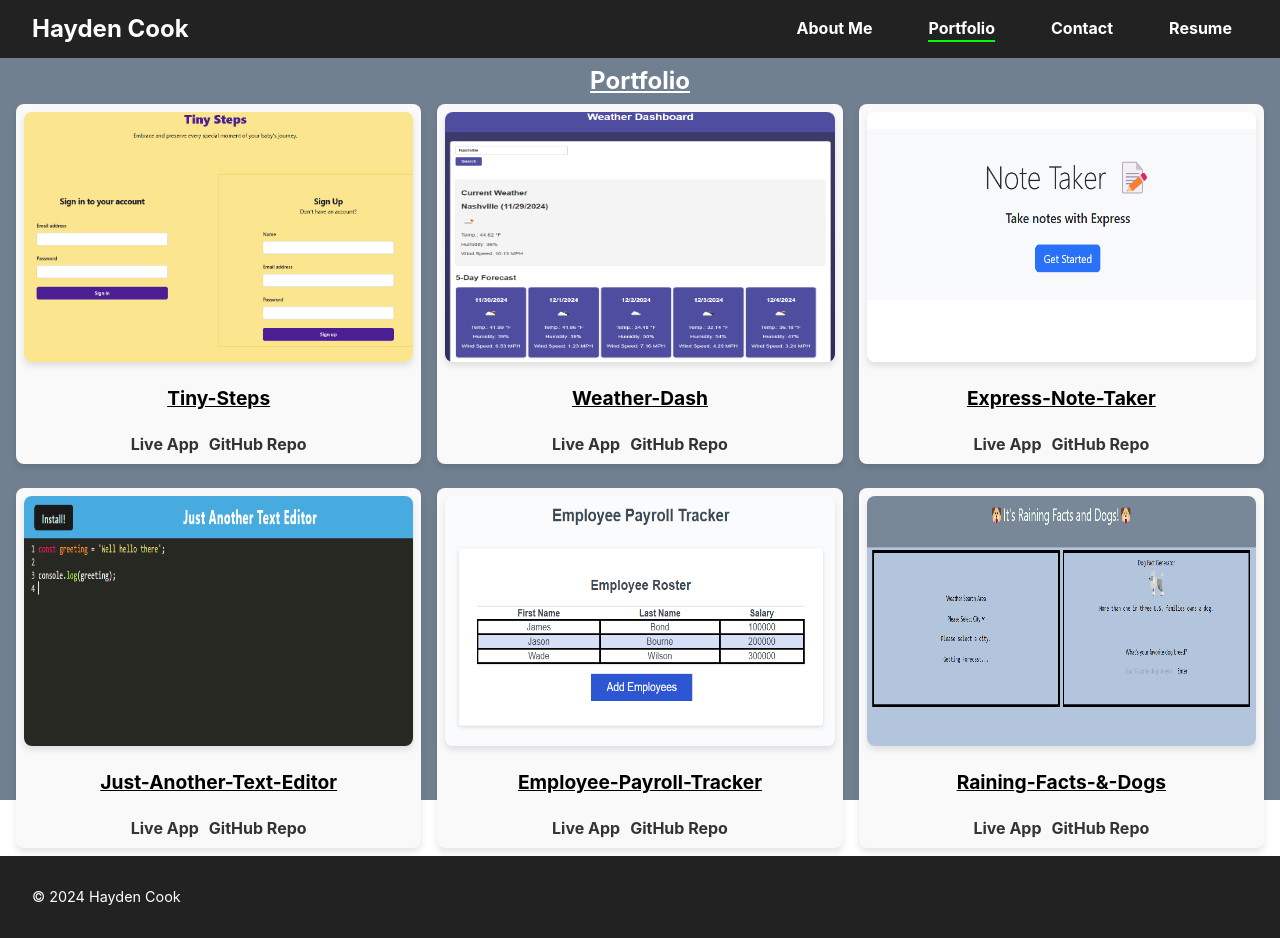
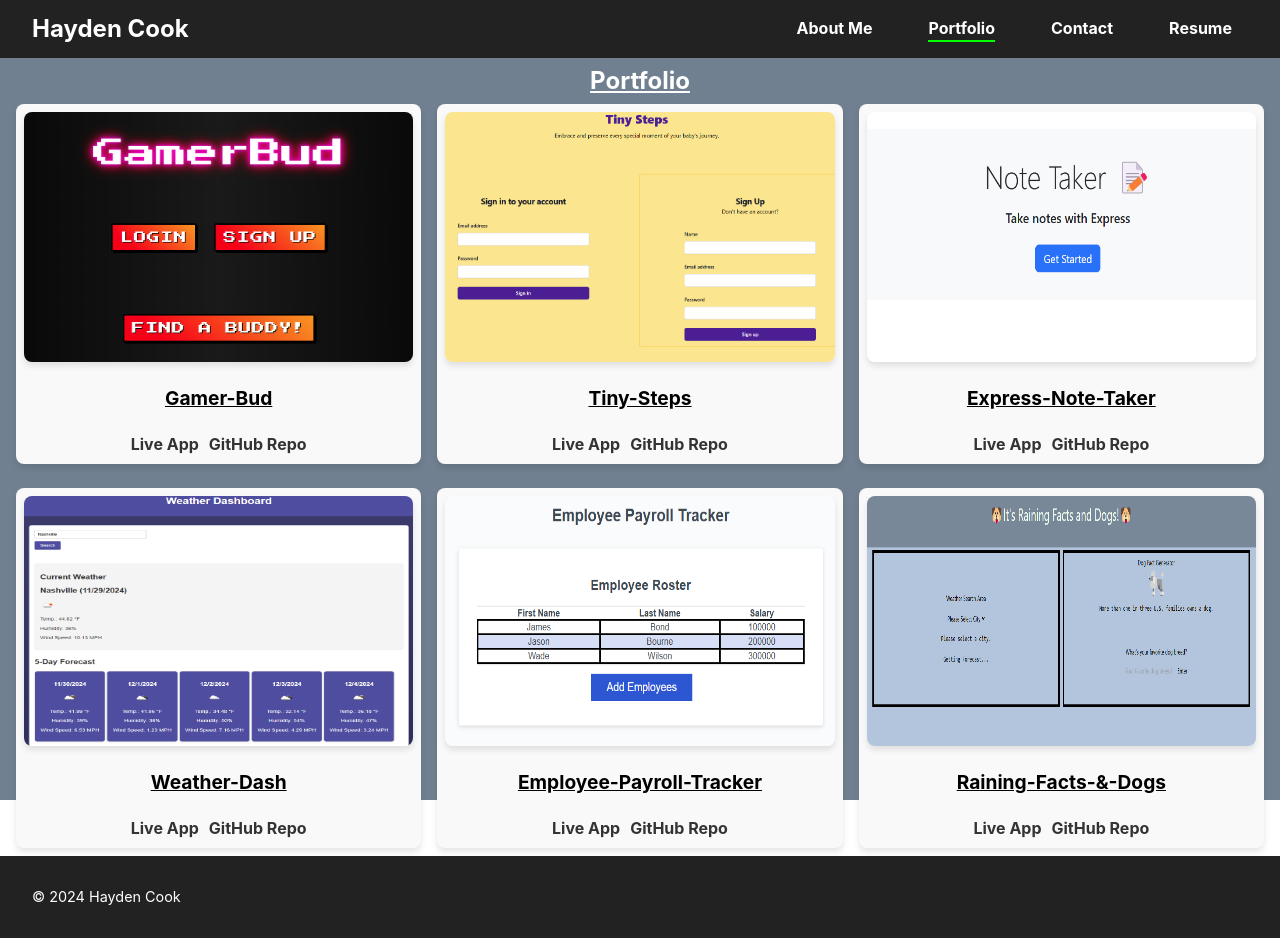
Before and after one commit to Hayden-Cook/Portfolio-React, a React (Vite) app: page /portfolio in a window 1280 px wide. Built offline with nearby package versions, Linux system fonts and the light colour scheme.

Commit message:
added Gamer-Bud and the screenshot to my portfolio.

```diff
--- a/src/pages/Portfolio.jsx
+++ b/src/pages/Portfolio.jsx
@@ -6,16 +6,16 @@ import '../styles/Portfolio.css';
 const Portfolio = () => {
     const projects = [
         {
+            title: 'Gamer-Bud',
+            image: '/Gamer-Bud.png',
+            deployedLink: 'https://gamer-bud-fbdv.onrender.com/',
+            repoLink: 'https://github.com/Teacher2Coder/gamer-bud',
+        },
+        {
             title: 'Tiny-Steps',
             image: '/TinySteps.png',
             deployedLink: 'https://tiny-steps-baby-blog.onrender.com/',
             repoLink: 'https://github.com/agrove21/tiny-steps-baby-blog',
-        },
-        {
-            title: 'Weather-Dash',
-            image: '/WeatherDash.png',
-            deployedLink: 'https://hayden-cook.github.io/Weather-Dash/',
-            repoLink: 'https://github.com/Hayden-Cook/Weather-Dash',
         },
         {
             title: 'Express-Note-Taker',
@@ -24,10 +24,10 @@ const Portfolio = () => {
             repoLink: 'https://github.com/Hayden-Cook/Challenge-11',
         },
         {
-            title: 'Just-Another-Text-Editor',
-            image: '/TextEditor.png',
-            deployedLink: 'https://challenge-19-text-editor-xkxl.onrender.com/',
-            repoLink: 'https://github.com/Hayden-Cook/Challenge-19-PWA-Text-Editor',
+            title: 'Weather-Dash',
+            image: '/WeatherDash.png',
+            deployedLink: 'https://hayden-cook.github.io/Weather-Dash/',
+            repoLink: 'https://github.com/Hayden-Cook/Weather-Dash',
         },
         {
             title: 'Employee-Payroll-Tracker',
```
Also changed, not shown: public/Gamer-Bud.png (added).
